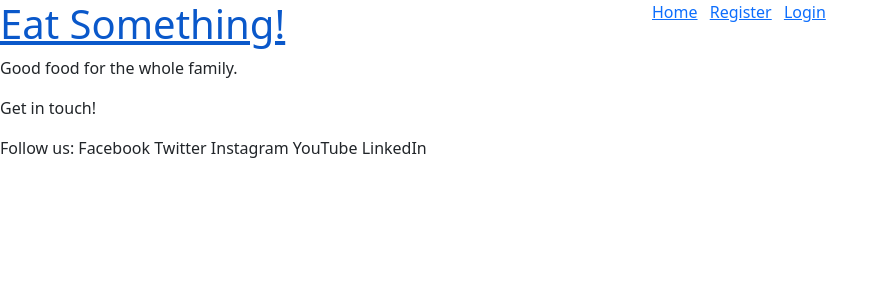
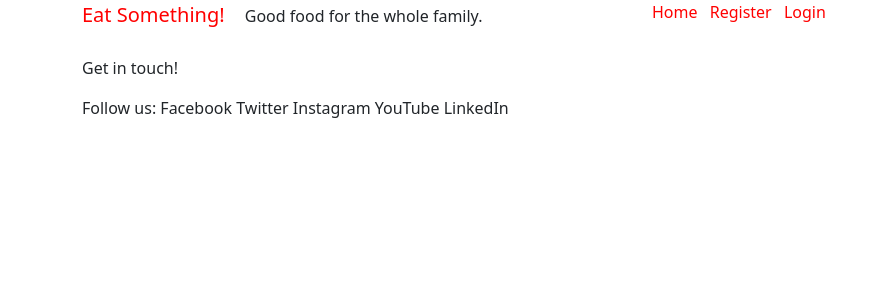
Before and after one commit to robindavidgames/ci-project04, a Django app: page / in a window 1280 px wide. Shown: the top 300 px of the page, without its empty margins (0-888 px from the left). Run offline with Django 3.2, Linux system fonts and the light colour scheme; data that the repository does not hold is empty.

Commit message:
Further styling of header and page width.

```diff
--- /dev/null
+++ b/static/css/style.css
@@ -0,0 +1,6 @@
+a {
+    text-decoration: none;
+    color: red;
+}
+
+/* Why doesn't this work?? */
--- a/templates/base.html
+++ b/templates/base.html
@@ -21,12 +21,12 @@
 <body>
 
     <!-- Navigation -->
-
     <nav>
+        <div class="container">
             <div class="row">
                 <div class="col">
                     <!-- This is the heading text -->
-                <h1><a href="{% url 'home' %}">Eat Something!</a></h1>
+                    <a class="navbar-brand" href="{% url 'home' %}">Eat Something!</a>
                     <span>
                         Good food for the whole family.
                     </span>
@@ -49,6 +49,7 @@
                         </li>
                         {% endif %}
                     </ul>
+                </div>
             </div>
         </div>
     </nav>
@@ -83,8 +84,10 @@
             <i class="fab fa-youtube-square ms-3"></i></p>
     </footer> -->
     <footer>
+        <div class="container">
             <p>Get in touch!</p>
             <p>Follow us: Facebook Twitter Instagram YouTube LinkedIn</p>
+        </div>
     </footer>
 
     <!-- JS to close alerts after 3 seconds. From I Think Therefore I Blog -->
@@ -99,7 +102,6 @@
     <!-- Bootstrap script -->
     <script src="https://cdn.jsdelivr.net/npm/bootstrap@5.1.3/dist/js/bootstrap.bundle.min.js" integrity="sha384-ka7Sk0Gln4gmtz2MlQnikT1wXgYsOg+OMhuP+IlRH9sENBO0LRn5q+8nbTov4+1p" crossorigin="anonymous"></script>
 
-
 </body>
 
 </html>
--- a/templates/index.html
+++ b/templates/index.html
@@ -4,7 +4,7 @@
 
 <!-- Based on the I Think Therefore I Blog template -->
 
-<div class="container-fluid">
+<div class="container">
     <div class="row">
 
         <!-- Blog Entries Column -->
```
Lines whose indentation alone changed are shown as unchanged.
